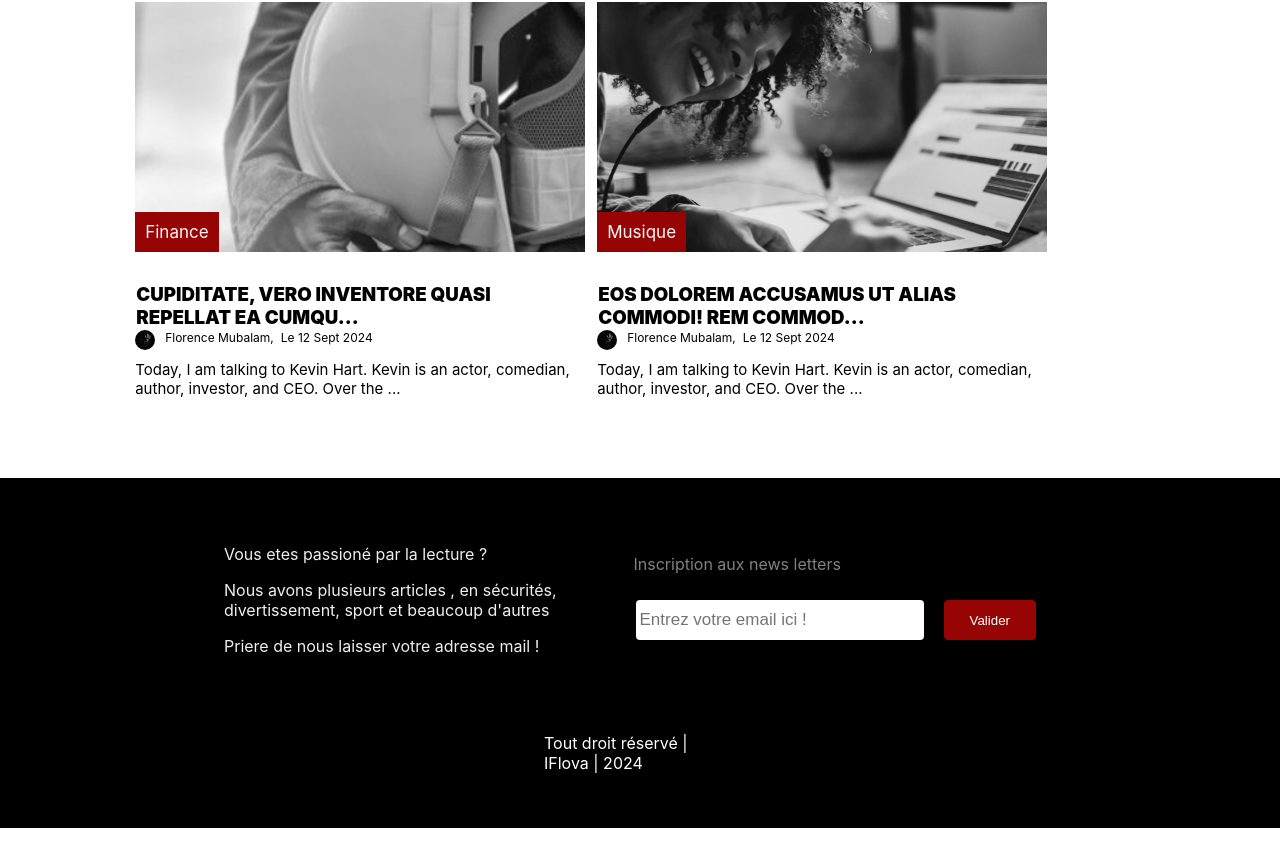
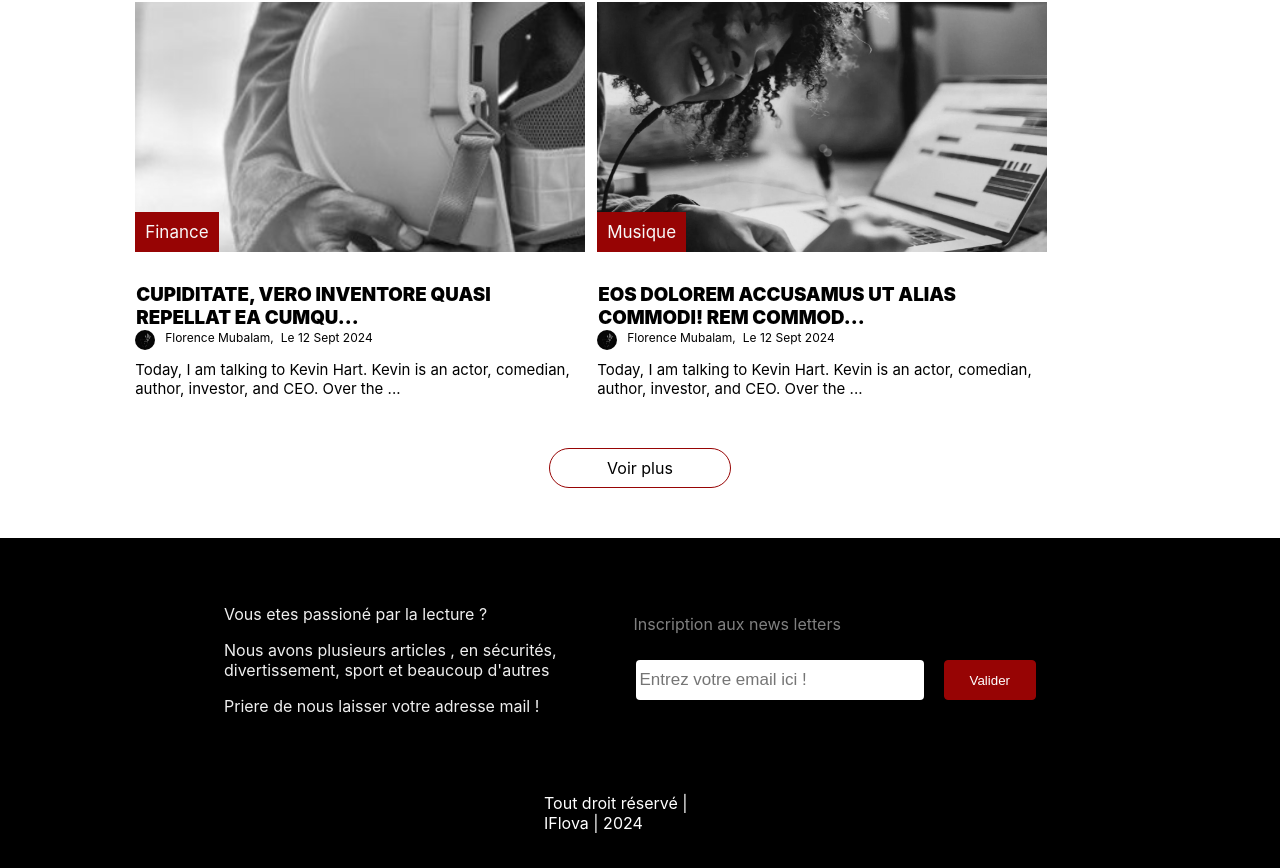
Before and after one commit to yavchris07/ifLova, a React (Create React App) app: page / in a window 1280 px wide. Shown: the part 1714-2582 px from the top of the page. Before the commit the page ends 2542 px from the top, so only its background shows below. Built offline with nearby package versions, Linux system fonts and the light colour scheme.

Commit message:
home ui controller set up

```diff
--- a/src/pages/home.tsx
+++ b/src/pages/home.tsx
@@ -5,10 +5,12 @@ import art from '../types/items';
 import NavBar from '../components/nav-bar';
 import Footer from '../components/footer';
 import useFetchData from '../hooks/use-fetch-articles';
+import { useNavigate } from 'react-router-dom';
 
 function Home() {
 
 // const {arti} = useFetchData()
+const navigator = useNavigate()
 
   return (
     <>
@@ -21,7 +23,11 @@ function Home() {
           des interviews exclusives aux critiques de films, en passant par les dernières tendances musicale</span>.
         </p>
 
-          <CardList articles={art} />
+          {art &&  <CardList articles={art} />}
+          {/* {loading} */}
+          {art.length === 0 && <div>Aucun article n'est present !</div>}
+
+          <div className='more'><p onClick={()=> {navigator('/articles')}}>Voir plus</p></div>
       </div>
     <Footer />
     </>
--- a/src/pages/main.tsx
+++ b/src/pages/main.tsx
@@ -177,14 +177,15 @@ export default function Main() {
           <h3>Mes articles</h3>
           <p>Nombre d'articles : {art.length}</p>
           {isLoading && <p>Chargement des articles...</p>}
-          {art.map((a) => (
-            <div>
+          {art && art.map((a) => (
+            <div className='artic'>
               <p key={a.id}>
                 {a.title}
               </p>
-              <span>{a.author}</span>
+              <span>Auteur : {a.author}</span>
             </div>
           ))}
+          {/* {art.length} */}
         </div>
       </div>
     </div>
--- a/src/styles/home.scss
+++ b/src/styles/home.scss
@@ -359,6 +359,25 @@
         }
       }
     }
+
+  }
+  .more{
+    // idth: 20%;
+    // margin: auto;
+    text-align: center;
+    // background: red;
+
+    p{
+      border: 1px solid var(--kprimary);
+      width: 150px;
+      border-radius: 25px;
+      padding: 9px 15px;
+      cursor: pointer;
+      &:hover{
+        background: var(--kprimary);
+        color: white;
+      }
+    }
   }
 }
 
--- a/src/styles/main.scss
+++ b/src/styles/main.scss
@@ -88,10 +88,21 @@
             border: none;
             border-radius: 4px;
             font-size: 17px;
+            cursor: pointer;
         }
     }
 
     .list-articles{
         width: 60%;
+        h3{font-size: 15px;}
+        p{font-size: 10px; color: var(--kprimary);}
+        .artic{
+            border: 1px solid grey;
+            margin: 5px;
+            border-radius: 5px;
+            padding: 2px;
+            p{font-size: 15px; margin: 2px; color: grey;}
+            span{font-size: 12px;}
+        }
     }
 }
--- a/src/types/items.ts
+++ b/src/types/items.ts
@@ -1,4 +1,6 @@
-const art = [
+import { Article } from "./article"
+
+const art : Article[] = [
     {
         cover: "/imgs/un.jpg",
         title: "La geurre à l'est, pourquoi personne n'en parle ?", //55
```
